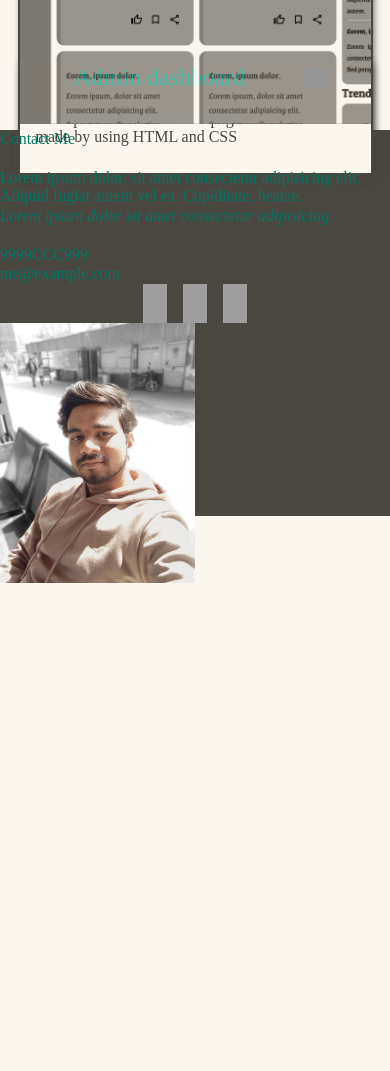
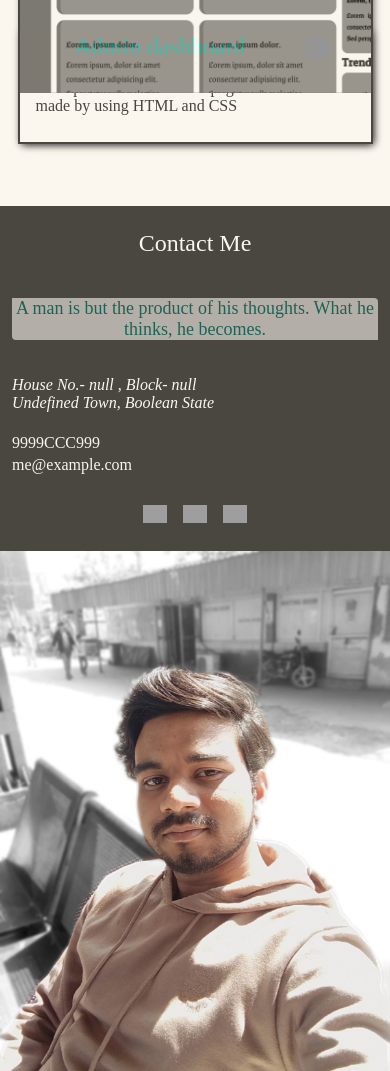
Before and after one commit to alam-afroz/Homepage, a plain HTML site: page index.html in a window 390 px wide. Shown: the part 3260-4331 px from the top of the page. Before the commit the page ends 3843 px from the top, so only its background shows below. Drawn offline with Linux system fonts and the light colour scheme; grey boxes are pictures that could not be loaded; a web font is replaced by a local one.

Commit message:
feat: done with mobile layout

```diff
--- a/index.html
+++ b/index.html
@@ -119,9 +119,10 @@
 
 
     <p class="contact_me">Contact Me</p>
-    <p class="extra">Lorem ipsum dolor, sit amet consectetur adipisicing elit. Aliquid fugiat autem vel ea. Cupiditate, beatae.</p>
+    <p class="extra">A man is but the product of his thoughts. What he thinks, he becomes.</p>
 <address>
-Lorem ipsum dolor sit amet consectetur adipisicing.
+House No.- null , Block- null <br>
+    Undefined Town, Boolean State
 </address>
 <img class="call_img" src="./assets/call.svg" alt="call">
 <p class="call">9999CCC999</p>
--- a/responsive.css
+++ b/responsive.css
@@ -30,18 +30,18 @@ display: flex;
 gap: 8px;
     }
  main{
-        /*width: 90vw;*/
-        /*height: auto;*/
+
+
         display: grid;
-        grid-template-rows: 5% 95%;
-        /*grid-auto-rows: minmax(400px,auto);*/
-        place-items: center;
-        align-items: center;
+        grid-template-rows: auto auto;
 
-        /*align-items: center;*/
+        justify-items: center;
+margin-bottom: 64px;
     }
     .my_work{
         grid-row: 1/2;
+     margin-bottom: 12px;
+     align-self: start;
     }
     .card_section{
         width: 90vw;
@@ -57,28 +57,51 @@ gap: 8px;
     width: 90vw;
 }
 footer{
-    grid-template-rows: 10% 10% 10% 5% 5% 10% 50%;
+
+    grid-template-rows: 10% 10% 10% 3% 3% 10% auto;
+    align-items: center;
+
+    justify-items: left;
+
 
 }
 .contact_me{
     grid-row: 1/2;
+    justify-self: center;
+    font-size: var(--sub-heading-size);
 }
 .extra{
 grid-row:2/3 ;
+margin: 0px 12px;
+font-size: var(--text-size);
+color: var(--tertiary_accent-color);
+background-color: var(--secondary_accent_color);
+opacity: 60%;
+text-align: center;
+border-radius: 0px 4px 0px 4px;
+}
+.extra:hover{
+    opacity: 80%;
 }
 address{
     grid-row: 3/4;
+    padding: 12px;
+
 }
 .call{
     grid-row: 4/5;
+    padding: 12px;
 }
 .mail{
     grid-row: 5/6;
+    padding : 12px;
+
 }
 .mail_img,.call_img{
     display: none;
 }
 .footer_icons{
+    justify-self: center;
     grid-row: 6/7;
     display: flex;
     justify-content: center;
@@ -86,7 +109,8 @@ address{
 }
 .footer_img{
     grid-row: 7/8;
-    width: 50vw;
+    width: 100vw;
+
     /*height: 100%;*/
 }
 }
--- a/style.css
+++ b/style.css
@@ -131,7 +131,7 @@ color: var(--primary-accent-color);
     height: 20px;
 }
 footer{
-
+color: var(--secondary_accent_color);
    display: grid;
    background-color: var(--primary-accent-color);
 }
```
